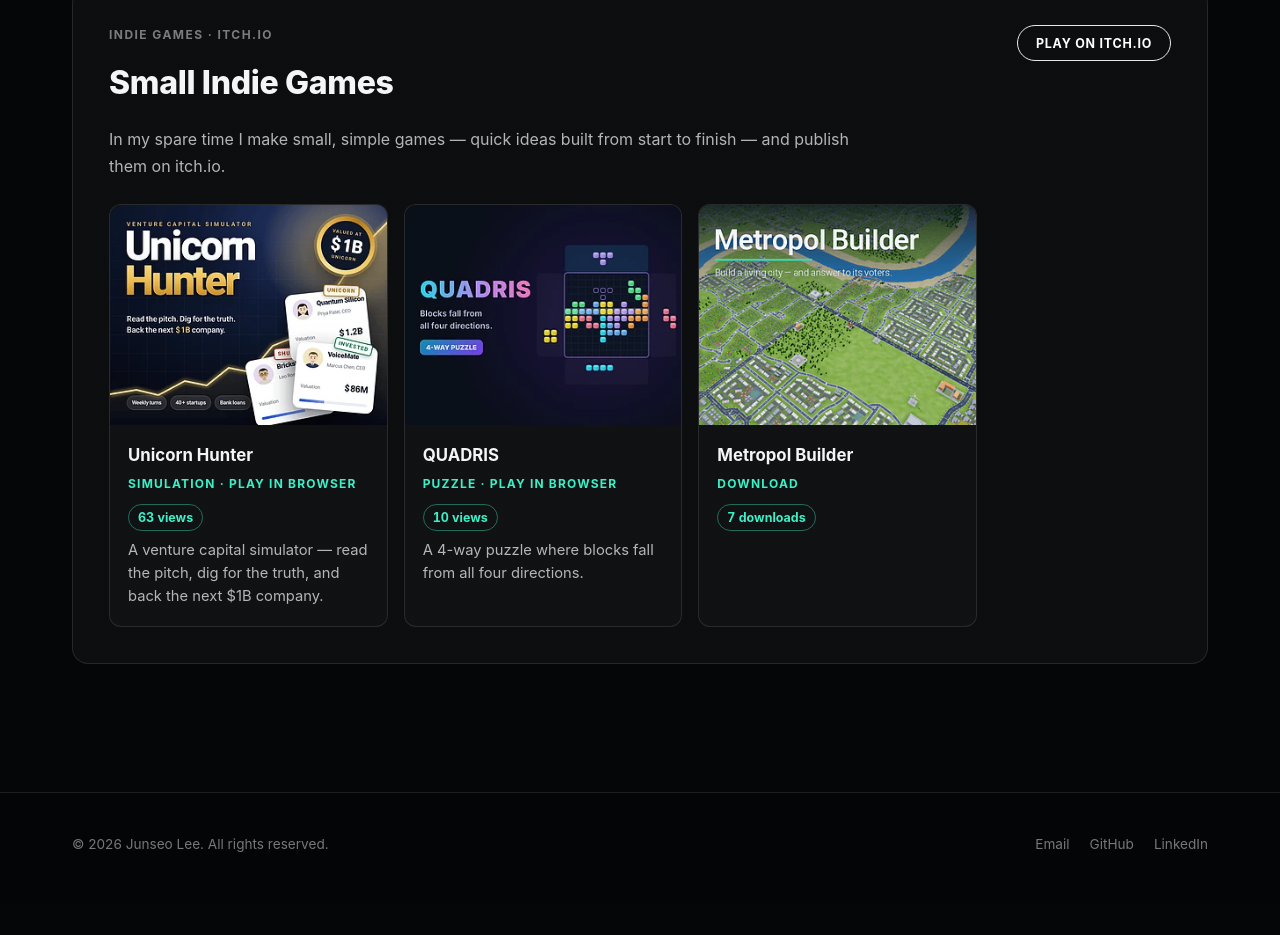
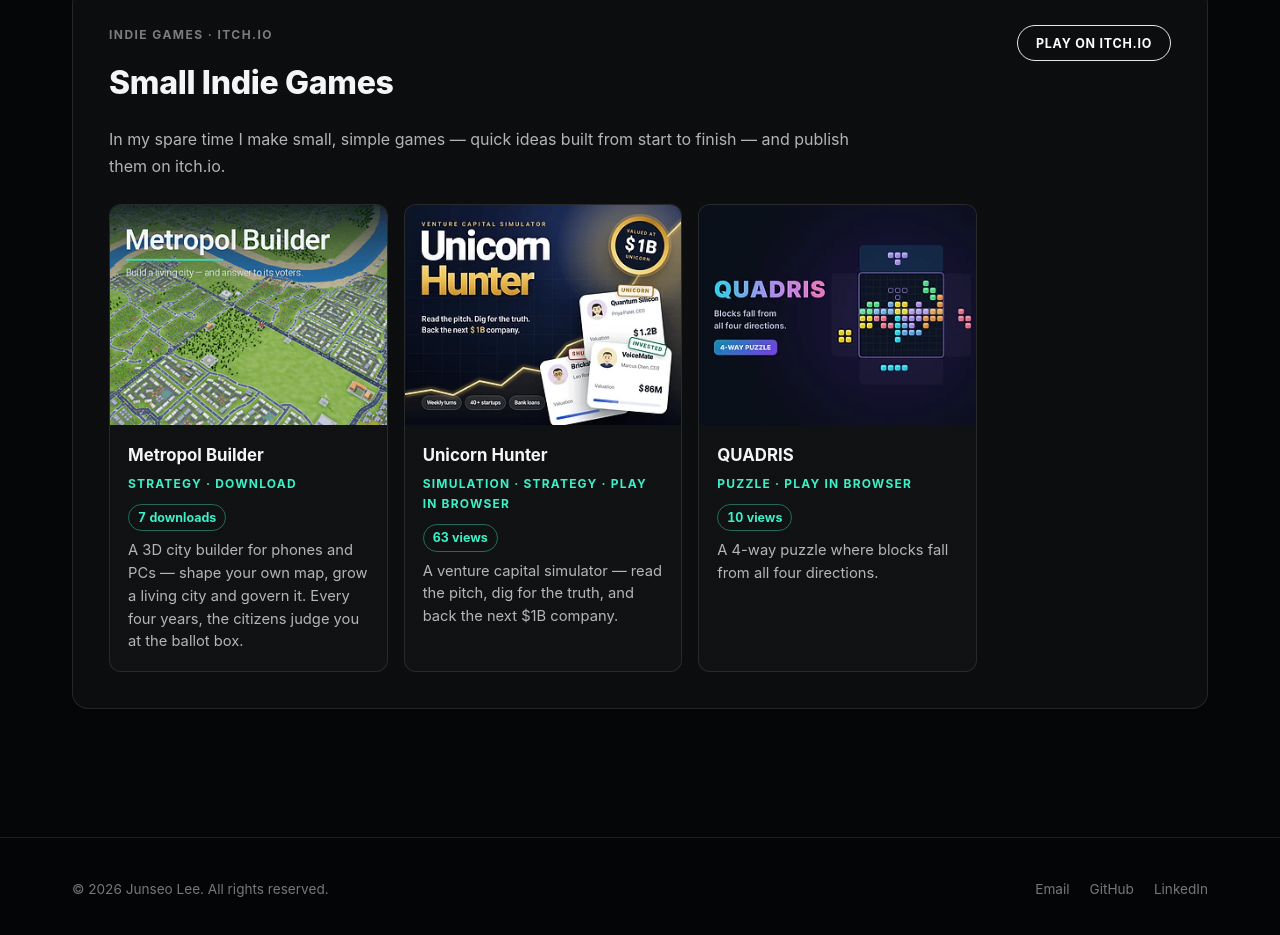
Before and after one commit to rottenbutcher/rottenbutcher.github.io, a plain HTML site: page hobby.html in a window 1280 px wide. Shown: the part 1155-2090 px from the top of the page. Before the commit the page ends 2059 px from the top, so only its background shows below. Drawn offline with Linux system fonts and the light colour scheme; a web font is replaced by a local one.

Commit message:
Hobby: add Metropol Builder with description; show genres
Co-Authored-By: Claude Opus 5.5 <noreply@anthropic.com>
Claude-Session: https://claude.ai/code/session_01MvKbU9riSBSXVny8veDXcW

```diff
--- a/assets/site.js
+++ b/assets/site.js
@@ -155,9 +155,9 @@
         a.innerHTML = `${cover}
           <span class="game-body">
             <strong>${esc(g.title)}</strong>
-            <span class="game-meta">${g.type === "html" ? "Play in browser" : "Download"}</span>
+            <span class="game-meta">${g.genre ? esc(g.genre.replace(/, /g, " · ")) + " · " : ""}${g.type === "html" ? "Play in browser" : "Download"}</span>
             ${t ? `<span class="game-stats">${esc(t)}</span>` : ""}
-            ${g.short_text ? `<span class="game-desc">${esc(g.short_text)}</span>` : ""}
+            ${(g.short_text || g.description) ? `<span class="game-desc">${esc(g.short_text || g.description)}</span>` : ""}
           </span>`;
         grid.appendChild(a);
       });
--- a/hobby.html
+++ b/hobby.html
@@ -80,11 +80,20 @@
             <h3>Small Indie Games</h3>
             <p>In my spare time I make small, simple games — quick ideas built from start to finish — and publish them on itch.io.</p>
             <div class="games">
+              <a class="game" href="https://jslee777.itch.io/cityconquer" target="_blank" rel="noopener">
+                <img src="assets/data/covers/cityconquer.png" alt="Metropol Builder cover" width="315" height="250" loading="lazy">
+                <span class="game-body">
+                  <strong>Metropol Builder</strong>
+                  <span class="game-meta">Strategy · Download</span>
+                  <span class="game-stats" data-itch-url="https://jslee777.itch.io/cityconquer" hidden></span>
+                  <span class="game-desc">A 3D city builder for phones and PCs — shape your own map, grow a living city and govern it. Every four years, the citizens judge you at the ballot box.</span>
+                </span>
+              </a>
               <a class="game" href="https://jslee777.itch.io/unicorn-hunter" target="_blank" rel="noopener">
                 <img src="assets/img/game-unicorn-hunter.webp" alt="Unicorn Hunter cover" width="315" height="250" loading="lazy">
                 <span class="game-body">
                   <strong>Unicorn Hunter</strong>
-                  <span class="game-meta">Simulation · Play in browser</span>
+                  <span class="game-meta">Simulation · Strategy · Play in browser</span>
                   <span class="game-stats" data-itch-url="https://jslee777.itch.io/unicorn-hunter" hidden></span>
                   <span class="game-desc">A venture capital simulator — read the pitch, dig for the truth, and back the next $1B company.</span>
                 </span>
```
